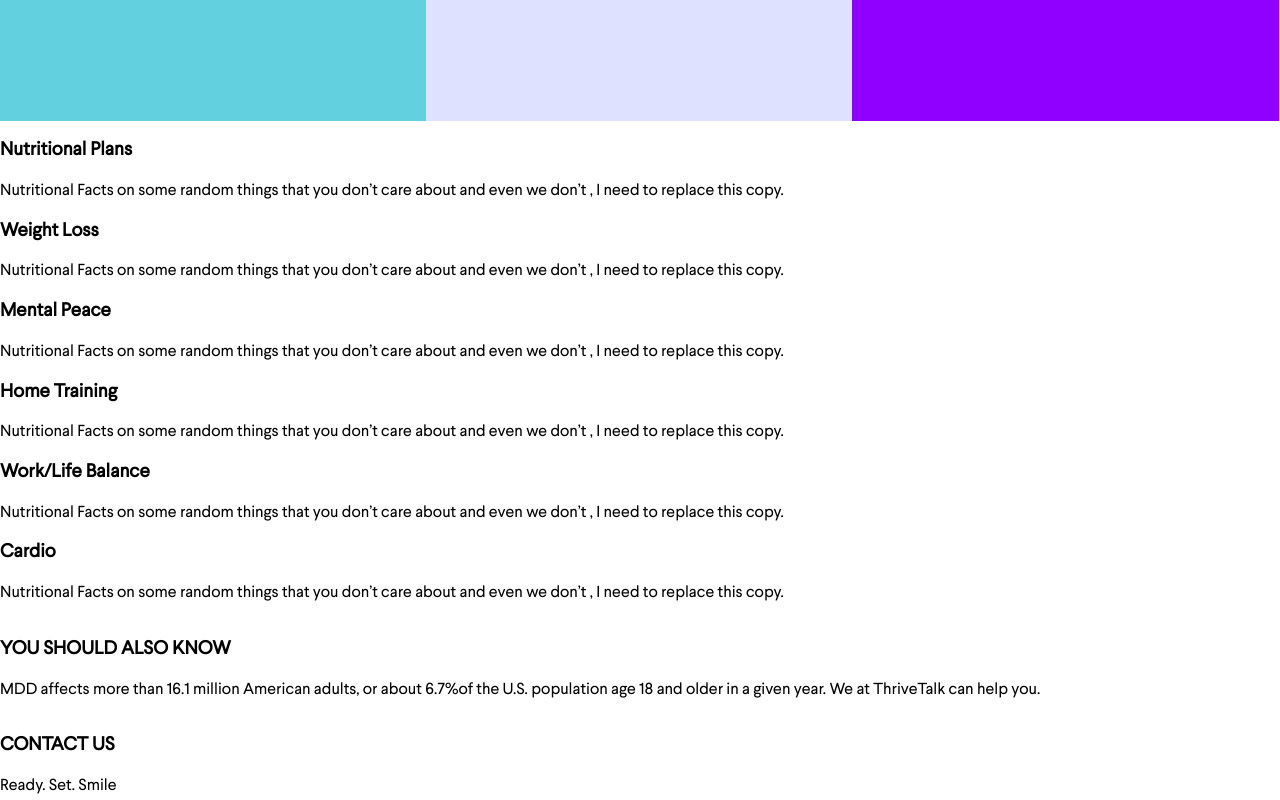
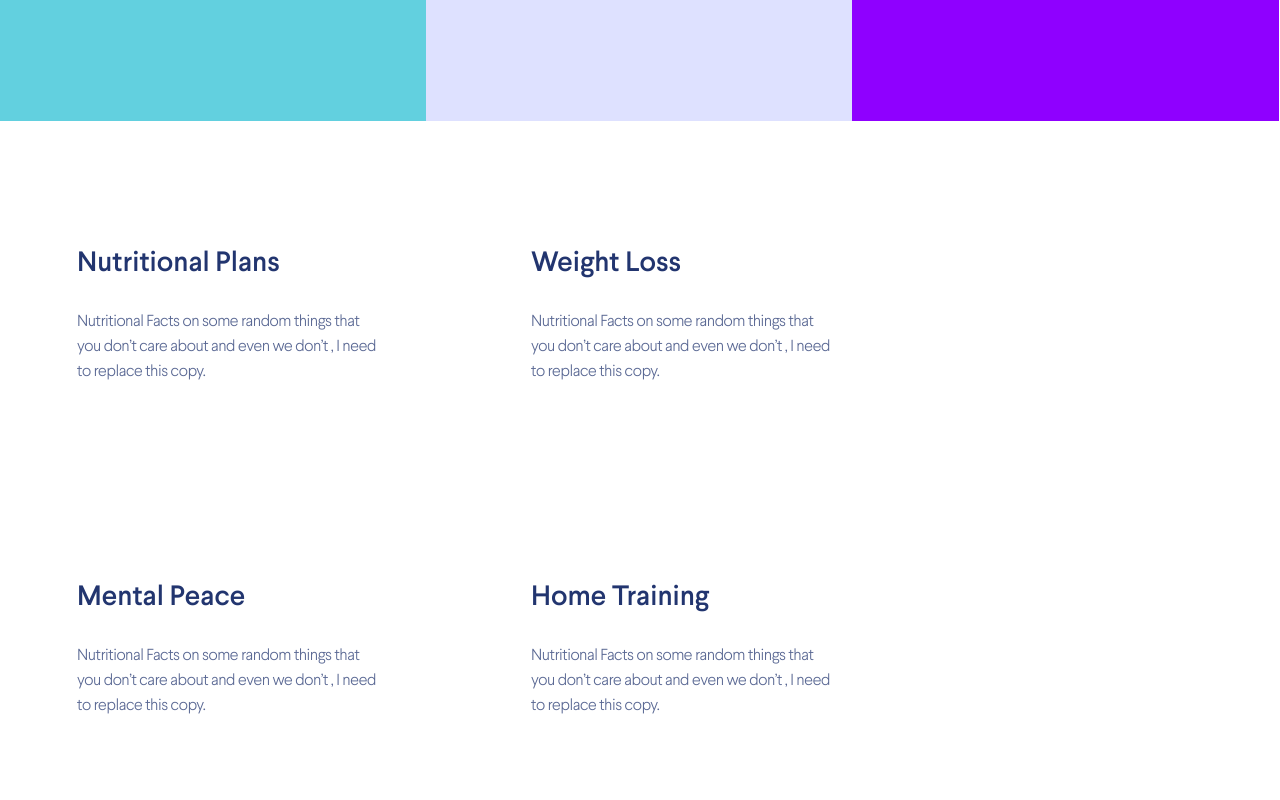
Before and after one commit to IvanDerkach/Thrivetalk-landpage, a plain HTML site: page src/index.html in a window 1280 px wide. Shown: the part 3220-4020 px from the top of the page. Drawn offline with Linux system fonts and the light colour scheme.

Commit message:
services description added

```diff
--- a/src/index.html
+++ b/src/index.html
@@ -93,45 +93,45 @@
           <p class="services_card-text">Aerobics</p>
         </div>
       </div>
-      <div>
-        <div>
-          <h3>Nutritional Plans</h3>
-          <p class="test">
+      <div class="services_description-container">
+        <div class="services_description">
+          <h3 class="services_description-title">Nutritional Plans</h3>
+          <p class="services_description-text">
             Nutritional Facts on some random things that you don’t care about
             and even we don’t , I need to replace this copy.
           </p>
         </div>
-        <div>
-          <h3>Weight Loss</h3>
-          <p>
+        <div class="services_description">
+          <h3 class="services_description-title">Weight Loss</h3>
+          <p class="services_description-text">
             Nutritional Facts on some random things that you don’t care about
             and even we don’t , I need to replace this copy.
           </p>
         </div>
-        <div>
-          <h3>Mental Peace</h3>
-          <p>
+        <div class="services_description">
+          <h3 class="services_description-title">Mental Peace</h3>
+          <p class="services_description-text">
             Nutritional Facts on some random things that you don’t care about
             and even we don’t , I need to replace this copy.
           </p>
         </div>
-        <div>
-          <h3>Home Training</h3>
-          <p>
+        <div class="services_description">
+          <h3 class="services_description-title">Home Training</h3>
+          <p class="services_description-text">
             Nutritional Facts on some random things that you don’t care about
             and even we don’t , I need to replace this copy.
           </p>
         </div>
-        <div>
-          <h3>Work/Life Balance</h3>
-          <p>
+        <div class="services_description">
+          <h3 class="services_description-title">Work/Life Balance</h3>
+          <p class="services_description-text">
             Nutritional Facts on some random things that you don’t care about
             and even we don’t , I need to replace this copy.
           </p>
         </div>
-        <div>
-          <h3>Cardio</h3>
-          <p>
+        <div class="services_description">
+          <h3 class="services_description-title">Cardio</h3>
+          <p class="services_description-text">
             Nutritional Facts on some random things that you don’t care about
             and even we don’t , I need to replace this copy.
           </p>
--- a/src/main.css
+++ b/src/main.css
@@ -250,7 +250,6 @@ body {
   font-size: 32px;
   line-height: 34px;
   text-align: start;
-  background-color: blueviolet;
   color: #ffffff;
 }
 
@@ -259,7 +258,7 @@ body {
 }
 
 .color_strong-blue {
-  background-color:#0052c1;
+  background-color: #0052c1;
 }
 
 .card_image {
@@ -269,7 +268,7 @@ body {
 }
 
 .color_soft-syan {
-  background-color:#62d0df;
+  background-color: #62d0df;
 }
 
 .color_very-pale-blue {
@@ -295,3 +294,33 @@ body {
   color: #e9b730;
   padding-right: 15px;
 }
+
+.services_description-container {
+  margin-top: 22px;
+  display: flex;
+  flex-direction: row;
+  flex-wrap: wrap;
+}
+
+.services_description {
+  box-sizing: border-box;
+  flex-basis: 33.3%;
+  padding: 77px;
+}
+
+.services_description-title {
+  font-family: "Larsseit-Medium";
+  font-size: 28px;
+  line-height: 33px;
+  color: #22356f;
+}
+
+.services_description-text {
+  font-family: "Larsseit-Light";
+  font-size: 16px;
+  line-height: 25px;
+  letter-spacing: -0.03em;
+  color: #22356f;
+  width: 300px;
+  opacity: 75%;
+}
```
